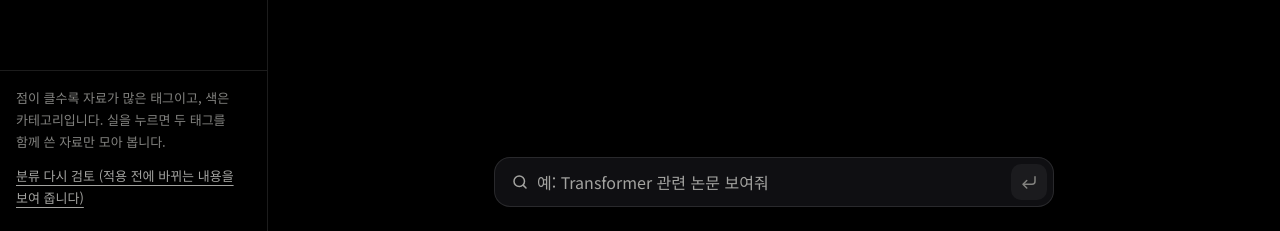
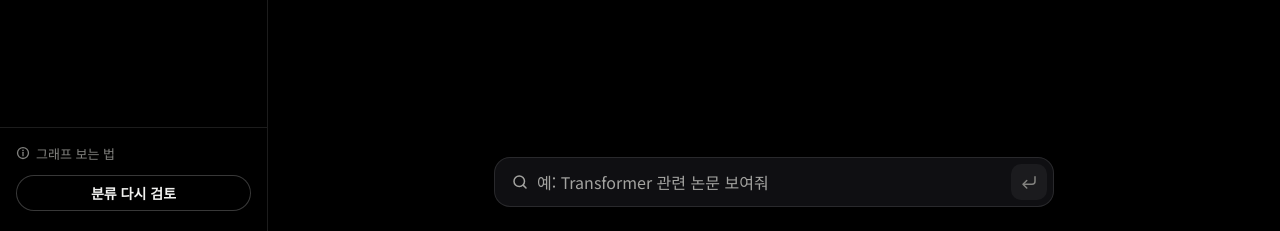
Before and after one commit to zicMeteor/KNOT-PROJECT, a React (Vite) app in the folder frontend/: page /graph in a window 1280 px wide. Shown: the part 569-800 px from the top of the page. Built offline with nearby package versions, Linux system fonts and the light colour scheme; no server answers.

Commit message:
재분류 디자인 수정

```diff
--- a/frontend/src/components/graph/ReclassifyModal.jsx
+++ b/frontend/src/components/graph/ReclassifyModal.jsx
@@ -4,6 +4,7 @@ import Button from "../ui/Button"
 import styles from "./ReclassifyModal.module.css"
 
 const EXAMPLES = [
+  "시험 공부용으로 다시 분류해줘",
   "학습으로 분류된 자료 중 도구 사용법에 가까운 것을 도구로 옮겨줘",
   "같은 개념인데 표기가 다른 태그를 하나로 통일해줘",
   "기타로 분류된 자료를 다시 검토해줘",
@@ -59,22 +60,29 @@ function ReclassifyModal({ onClose, onApplied }) {
         {step === "input" && (
           <>
             <p className={styles.help}>
-              목적을 적으면 최근 자료부터 일부를 검토해 변경안을 보여줍니다.
-              적용 전에 확인 화면이 나옵니다.
+              목적을 적으면 AI가 최근 자료 15건을 다시 검토해 바꿀 내용을 보여 줍니다.
+              적용하기 전까지 자료는 바뀌지 않습니다.
             </p>
+            <label className={styles.srOnly} htmlFor="reclassify-purpose">
+              재분류 목적
+            </label>
             <textarea
+              id="reclassify-purpose"
               className={styles.textarea}
               value={purpose}
               onChange={(e) => setPurpose(e.target.value)}
               rows={3}
-              placeholder="재분류 목적을 입력하세요"
+              placeholder="예: 시험 공부용으로 다시 분류해줘"
+              autoFocus
             />
-            <div className={styles.examples}>
+            {/* 예시를 누르면 입력창이 그 문장으로 채워진다. 지금 입력과 같은 예시는 눌린 상태로 보인다 */}
+            <div className={styles.examples} role="group" aria-label="목적 예시">
               {EXAMPLES.map((ex) => (
                 <button
                   key={ex}
                   type="button"
                   className={styles.example}
+                  aria-pressed={purpose.trim() === ex}
                   onClick={() => setPurpose(ex)}
                 >
                   {ex}
@@ -86,7 +94,7 @@ function ReclassifyModal({ onClose, onApplied }) {
               <Button variant="ghost" onClick={handleClose}>
                 닫기
               </Button>
-              <Button variant="primary" onClick={runPreview}>
+              <Button variant="primary" onClick={runPreview} disabled={!purpose.trim()}>
                 미리보기
               </Button>
             </div>
--- a/frontend/src/components/graph/ReclassifyModal.module.css
+++ b/frontend/src/components/graph/ReclassifyModal.module.css
@@ -27,31 +27,97 @@
 }
 
 .title {
-  margin: 0 0 12px;
+  margin: 0 0 10px;
+  font-size: 22px;
+  font-weight: 600;
+  letter-spacing: -0.01em;
 }
 
 .help {
-  margin: 0 0 12px;
+  max-width: 34em;
+  margin: 0 0 20px;
   color: var(--m-muted);
+  line-height: 1.6;
 }
 
+.srOnly {
+  position: absolute;
+  width: 1px;
+  height: 1px;
+  overflow: hidden;
+  clip-path: inset(50%);
+  white-space: nowrap;
+}
+
+/* 자료 추가 화면의 메모 입력창과 같은 결: 옅은 흰 바탕, 누르면 테두리가 밝아진다 */
 .textarea {
+  display: block;
   width: 100%;
   box-sizing: border-box;
-  resize: vertical;
+  min-height: 96px;
+  padding: 14px 18px;
+  border: 1px solid rgba(255, 255, 255, 0.15);
+  border-radius: var(--radius-md);
+  background: rgba(255, 255, 255, 0.045);
+  color: var(--color-text);
   font: inherit;
+  font-size: 16px;
+  line-height: 1.6;
+  resize: none;
+  transition: border-color var(--dur-base) var(--ease-out);
 }
 
+.textarea::placeholder {
+  color: var(--color-text-faint);
+}
+
+.textarea:focus {
+  outline: none;
+  border-color: rgba(255, 255, 255, 0.55);
+}
+
+/* 예시: 눌러서 입력창을 채우는 알약 */
 .examples {
   display: flex;
-  flex-direction: column;
-  gap: 6px;
-  margin-top: 8px;
-  align-items: flex-start;
+  flex-wrap: wrap;
+  gap: 8px;
+  margin-top: 12px;
 }
 
 .example {
+  min-height: 34px;
+  padding: 6px 14px;
+  border: 0;
+  /* 높이의 절반: 한 줄이면 알약, 좁은 화면에서 두 줄로 접히면 둥근 사각형 */
+  border-radius: 17px;
+  background: transparent;
+  box-shadow: inset 0 0 0 1px rgba(255, 255, 255, 0.16);
+  color: var(--color-text-muted);
+  font: inherit;
+  font-size: 13px;
+  line-height: 1.5;
   text-align: left;
+  cursor: pointer;
+  transition:
+    box-shadow var(--dur-fast) var(--ease-out),
+    color var(--dur-fast) var(--ease-out),
+    background var(--dur-fast) var(--ease-out);
+}
+
+.example:hover {
+  color: var(--color-text);
+  box-shadow: inset 0 0 0 1px rgba(255, 255, 255, 0.45);
+}
+
+.example:focus-visible {
+  outline: 2px solid var(--color-text-faint);
+  outline-offset: 2px;
+}
+
+.example[aria-pressed="true"] {
+  background: rgba(255, 255, 255, 0.1);
+  box-shadow: inset 0 0 0 1px rgba(255, 255, 255, 0.6);
+  color: var(--color-text);
 }
 
 .list {
@@ -76,6 +142,7 @@
 }
 
 .error {
+  margin: 12px 0 0;
   color: var(--m-danger);
 }
 
@@ -84,7 +151,7 @@
   justify-content: flex-end;
   align-items: center;
   gap: 8px;
-  margin-top: 16px;
+  margin-top: 24px;
 }
 
 /* 미리보기 로딩 화면 */
--- a/frontend/src/pages/GraphPage.jsx
+++ b/frontend/src/pages/GraphPage.jsx
@@ -4,6 +4,7 @@ import { useGraphData } from "../hooks/useGraphData"
 import { useContents } from "../hooks/useContents"
 import { buildTagOverview } from "../lib/tagOverview"
 import { useAiSearch } from "../hooks/useAiSearch"
+import Button from "../components/ui/Button"
 import SidebarIcon from "../components/ui/SidebarIcon"
 import CategoryTree from "../components/graph/CategoryTree"
 import KnowledgeGraph from "../components/graph/KnowledgeGraph"
@@ -287,15 +288,27 @@ function GraphPage() {
               onSelectTag={selectTag}
             />
           </div>
+          {/* 설명은 마우스를 올리거나 키보드로 가리킬 때만 말풍선으로 보인다 */}
           <div className={styles.legend}>
-            <p>
-              점이 클수록 자료가 많은 태그이고, 색은 카테고리입니다. 실을 누르면 두 태그를 함께 쓴 자료만
-              모아 봅니다.
-            </p>
+            <div className={styles.hintWrap}>
+              <button type="button" className={styles.legendBtn} aria-describedby="graph-legend-hint">
+                <InfoIcon />
+                그래프 보는 법
+              </button>
+              <span id="graph-legend-hint" role="tooltip" className={styles.hint}>
+                점이 클수록 자료가 많은 태그이고, 색은 카테고리입니다. 실을 누르면 두 태그를 함께 쓴 자료만
+                모아 봅니다.
+              </span>
+            </div>
             {/* 재분류는 자주 쓰는 기능이 아니라 그래프 위가 아닌 여기에 둔다. 적용 전에 바뀌는 내용을 먼저 보여 준다 */}
-            <button type="button" className={styles.recl} onClick={() => setModalOpen(true)}>
-              분류 다시 검토 (적용 전에 바뀌는 내용을 보여 줍니다)
-            </button>
+            <div className={styles.hintWrap}>
+              <Button size="sm" block aria-describedby="recl-hint" onClick={() => setModalOpen(true)}>
+                분류 다시 검토
+              </Button>
+              <span id="recl-hint" role="tooltip" className={styles.hint}>
+                목적에 맞게 최근 자료의 분류를 AI가 다시 검토합니다. 적용 전에 바뀌는 내용을 먼저 보여 줍니다.
+              </span>
+            </div>
           </div>
         </aside>
       )}
@@ -450,3 +463,13 @@ function GraphPage() {
 }
 
 export default GraphPage
+
+function InfoIcon() {
+  return (
+    <svg width="14" height="14" viewBox="0 0 16 16" fill="none" aria-hidden="true">
+      <circle cx="8" cy="8" r="6.25" stroke="currentColor" strokeWidth="1.5" />
+      <path d="M8 7.25V11" stroke="currentColor" strokeWidth="1.5" strokeLinecap="round" />
+      <circle cx="8" cy="5" r="0.9" fill="currentColor" />
+    </svg>
+  )
+}
--- a/frontend/src/pages/GraphPage.module.css
+++ b/frontend/src/pages/GraphPage.module.css
@@ -59,30 +59,80 @@
 
 /* 왼쪽 아래: 읽는 법과 재분류 */
 .legend {
+  display: flex;
   flex-shrink: 0;
-  padding: 16px var(--space-6) 22px var(--space-4);
+  flex-direction: column;
+  gap: var(--space-2);
+  padding: var(--space-3) var(--space-4) 20px;
   border-top: 1px solid var(--color-border);
-  font-size: 13px;
-  line-height: 1.7;
-  color: var(--color-text-faint);
 }
 
-.recl {
-  margin-top: 12px;
-  padding: 0;
+/* 말풍선을 띄우는 기준. 안의 버튼에 마우스를 올리거나 키보드로 가리키면 위쪽에 설명이 뜬다 */
+.hintWrap {
+  position: relative;
+}
+
+.hint {
+  position: absolute;
+  z-index: 10;
+  right: 0;
+  bottom: calc(100% + 8px);
+  left: 0;
+  padding: 10px 12px;
+  background: var(--color-surface-raised);
+  border: 1px solid var(--color-border);
+  border-radius: var(--radius-md);
+  box-shadow: 0 8px 24px rgba(0, 0, 0, 0.5);
+  color: var(--color-text-muted);
+  font-size: 13px;
+  line-height: 1.6;
+  opacity: 0;
+  visibility: hidden;
+  transform: translateY(4px);
+  transition:
+    opacity var(--dur-fast) var(--ease-out),
+    transform var(--dur-fast) var(--ease-out),
+    visibility var(--dur-fast);
+  pointer-events: none;
+}
+
+.hintWrap:hover .hint,
+.hintWrap:has(:focus-visible) .hint {
+  opacity: 1;
+  visibility: visible;
+  transform: none;
+}
+
+@media (prefers-reduced-motion: reduce) {
+  .hint {
+    transform: none;
+  }
+}
+
+.legendBtn {
+  display: inline-flex;
+  align-items: center;
+  gap: 6px;
+  padding: 4px 6px;
+  margin-left: -6px;
+  background: transparent;
   border: 0;
-  background: transparent;
-  color: var(--color-text-muted);
+  border-radius: var(--radius-sm);
+  color: var(--color-text-faint);
   font: inherit;
   font-size: 13px;
-  text-align: left;
-  text-decoration: underline;
-  text-underline-offset: 4px;
-  cursor: pointer;
+  cursor: help;
+  transition: color var(--dur-fast) var(--ease-out);
 }
 
-.recl:hover {
+.legendBtn:hover,
+.legendBtn:focus-visible {
   color: var(--color-text);
+}
+
+.legendBtn:focus-visible {
+  outline: 2px solid var(--color-text-faint);
+  outline-offset: 2px;
 }
 
 /* 그래프 왼쪽 위: 지금 보는 그래프 이름과 숫자 */
```
